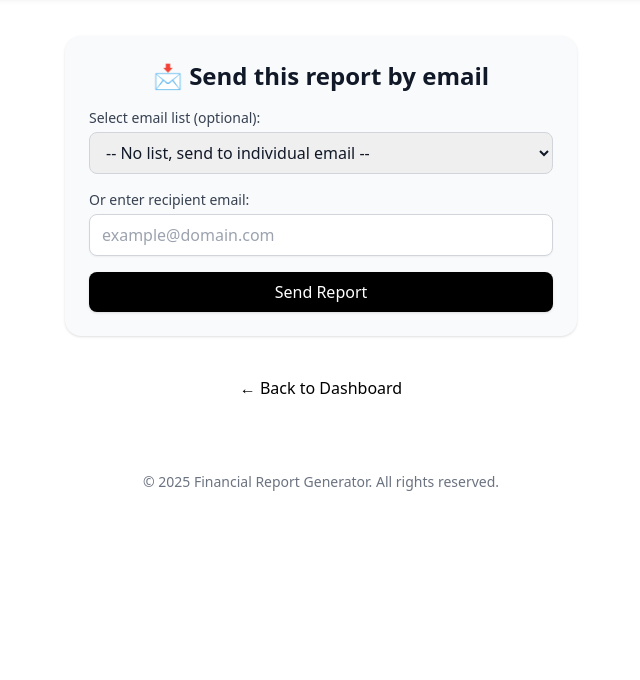
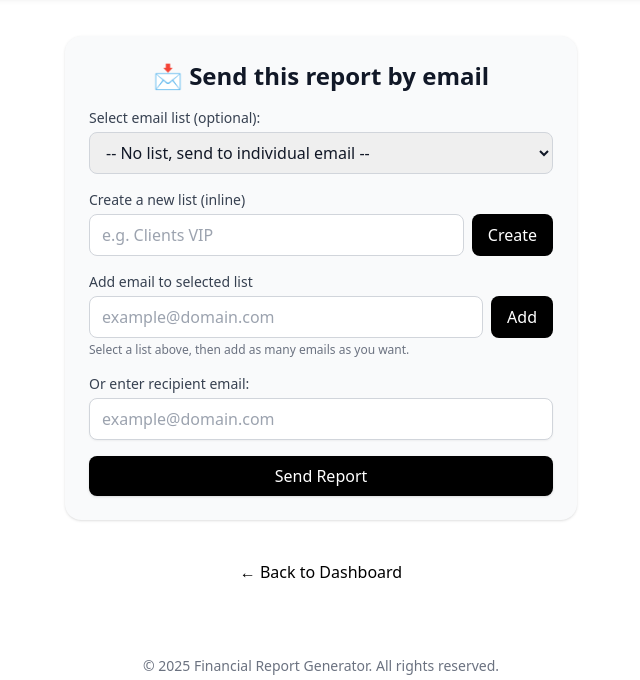
Before and after one commit to delavinaivan-bit/financial-saas, a Flask app: template templates/result.html in a window 1280 px wide. Shown: the part 224-904 px from the top of the page, without its empty margins (319-959 px from the left). Before the commit the page ends 715 px from the top, so only its background shows below. Run offline with Flask 3, Linux system fonts and the light colour scheme; tables that the repository leaves empty hold one stand-in row (values such as "Sample post"); the template is opened without the code that fills it: values that come from a table or form of the project are taken from there, most other values are stand-ins (such as "Sample title", 1, 10 or a date in 2020); some libraries are stand-ins or nearby versions.

Commit message:
Update result.html

```diff
--- a/templates/result.html
+++ b/templates/result.html
@@ -38,6 +38,50 @@
           </select>
         </div>
 
+        <!-- 🔹 BLOQUE NUEVO: crear listas y añadir emails -->
+        {% if not listas or listas|length == 0 %}
+          <div class="mt-3 p-3 rounded bg-yellow-50 text-yellow-800 text-sm">
+            No email lists yet. Create one below ⬇
+          </div>
+        {% endif %}
+
+        <div class="mt-4 space-y-4">
+          <!-- Crear nueva lista -->
+          <div>
+            <label class="block text-sm font-medium text-gray-700">Create a new list (inline)</label>
+            <div class="mt-1 flex gap-2">
+              <input type="text" id="newListName"
+                     class="flex-1 px-3 py-2 border border-gray-300 rounded-lg"
+                     placeholder="e.g. Clients VIP">
+              <button type="button" id="createListBtn"
+                      class="px-4 py-2 bg-black text-white rounded-lg hover:bg-gray-800">
+                Create
+              </button>
+            </div>
+          </div>
+
+          <!-- Añadir email a la lista seleccionada -->
+          <div>
+            <label class="block text-sm font-medium text-gray-700">Add email to selected list</label>
+            <div class="mt-1 flex gap-2">
+              <input type="email" id="newEmail"
+                     class="flex-1 px-3 py-2 border border-gray-300 rounded-lg"
+                     placeholder="example@domain.com">
+              <button type="button" id="addEmailBtn"
+                      class="px-4 py-2 bg-black text-white rounded-lg hover:bg-gray-800">
+                Add
+              </button>
+            </div>
+            <p id="listHelper" class="text-xs text-gray-500 mt-1">
+              Select a list above, then add as many emails as you want.
+            </p>
+          </div>
+
+          <!-- Feedback -->
+          <div id="inlineStatus" class="text-sm"></div>
+        </div>
+        <!-- 🔹 FIN BLOQUE NUEVO -->
+
         <!-- Individual email fallback -->
         <div>
           <label for="email" class="block text-sm font-medium text-gray-700">Or enter recipient email:</label>
@@ -63,5 +107,74 @@
     © 2025 Financial Report Generator. All rights reserved.
   </footer>
 
+  <!-- 🔹 SCRIPT NUEVO -->
+  <script>
+    const selectList = document.getElementById('lista_id');
+    const newListName = document.getElementById('newListName');
+    const createListBtn = document.getElementById('createListBtn');
+    const newEmail     = document.getElementById('newEmail');
+    const addEmailBtn  = document.getElementById('addEmailBtn');
+    const inlineStatus = document.getElementById('inlineStatus');
+
+    function flashStatus(msg, ok=true) {
+      inlineStatus.textContent = msg;
+      inlineStatus.className = 'text-sm mt-2 ' + (ok ? 'text-green-700' : 'text-red-700');
+      setTimeout(() => { inlineStatus.textContent = ''; }, 3000);
+    }
+
+    // Crear lista nueva
+    createListBtn?.addEventListener('click', async () => {
+      const nombre = (newListName.value || '').trim();
+      if (!nombre) { flashStatus('List name required', false); return; }
+
+      try {
+        const res = await fetch('/create_list_json', {
+          method: 'POST',
+          headers: { 'Content-Type': 'application/json' },
+          body: JSON.stringify({ nombre })
+        });
+        const data = await res.json();
+        if (!data.ok) throw new Error(data.error || 'Error creating list');
+
+        // Añadir la nueva lista al <select> y seleccionarla
+        const opt = document.createElement('option');
+        opt.value = data.lista.id;
+        opt.textContent = data.lista.nombre;
+        selectList.appendChild(opt);
+        selectList.value = String(data.lista.id);
+
+        newListName.value = '';
+        flashStatus('List created ✔ and selected');
+      } catch (e) {
+        flashStatus(e.message, false);
+      }
+    });
+
+    // Añadir email a la lista seleccionada
+    addEmailBtn?.addEventListener('click', async () => {
+      const listaId = selectList.value;
+      if (!listaId) { flashStatus('Select a list first', false); return; }
+
+      const email = (newEmail.value || '').trim();
+      if (!email) { flashStatus('Email required', false); return; }
+
+      try {
+        const res = await fetch('/add_contact_json', {
+          method: 'POST',
+          headers: { 'Content-Type': 'application/json' },
+          body: JSON.stringify({ lista_id: Number(listaId), email })
+        });
+        const data = await res.json();
+        if (!data.ok) throw new Error(data.error || 'Error adding email');
+
+        newEmail.value = '';
+        flashStatus(`Added: ${data.contact.email} ✔`);
+      } catch (e) {
+        flashStatus(e.message, false);
+      }
+    });
+  </script>
+  <!-- 🔹 FIN SCRIPT NUEVO -->
+
 </body>
 </html>
```
